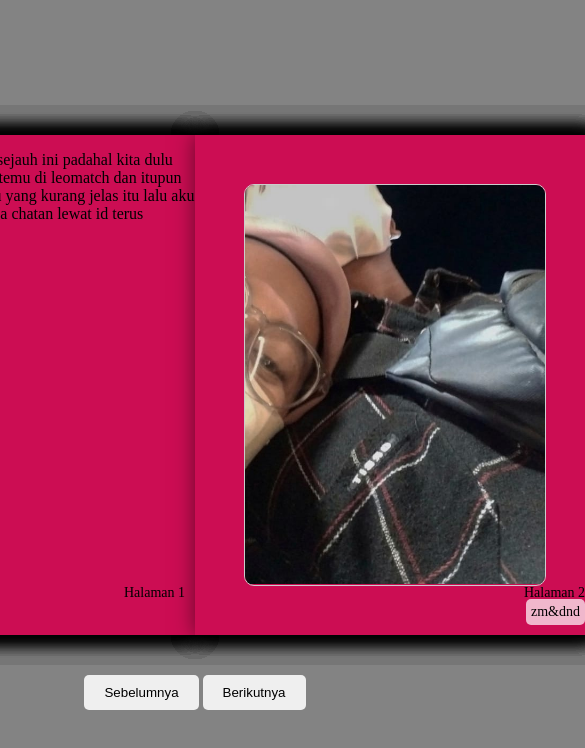
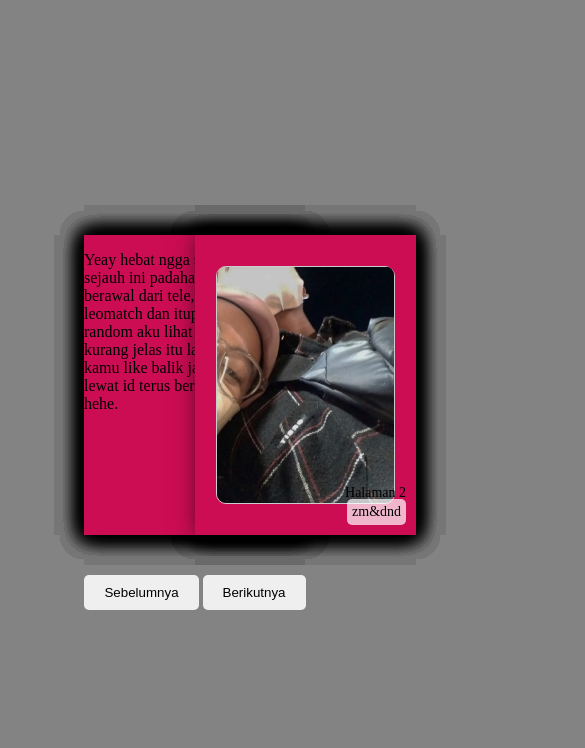
Before and after one commit to zainalmuttaqin/scrapbook_anniv, a plain HTML site: page index.html in a window 390 px wide. Shown: the whole page, 585 px wide, since content can reach past the window. Drawn offline with Linux system fonts and the light colour scheme.

Commit message:
Update styles.css

```diff
--- a/styles.css
+++ b/styles.css
@@ -5,16 +5,19 @@ body {
     height: 100vh;
     background-color: #838383;
     margin: 0;
+    font-size: 16px;
 }
 
 .container {
     display: flex;
     flex-direction: column;
     align-items: center;
+    max-width: 800px; /* max width for desktop */
+    margin: 0 auto; /* center horizontally */
 }
 
 .book-container {
-    width: 800px;
+    width: 100%;
     height: 500px;
     perspective: 1500px;
     margin-bottom: 20px;
@@ -99,3 +102,16 @@ body {
     text-align: justify;
     margin: 0 auto;
   }
+
+  /* media query for mobile devices */
+@media only screen and (max-width: 768px) {
+    .container {
+      max-width: 100%; /* full width for mobile */
+    }
+    .book-container {
+      height: 300px; /* smaller height for mobile */
+    }
+    .page {
+      width: 100%; /* full width for mobile */
+    }
+  }
```
